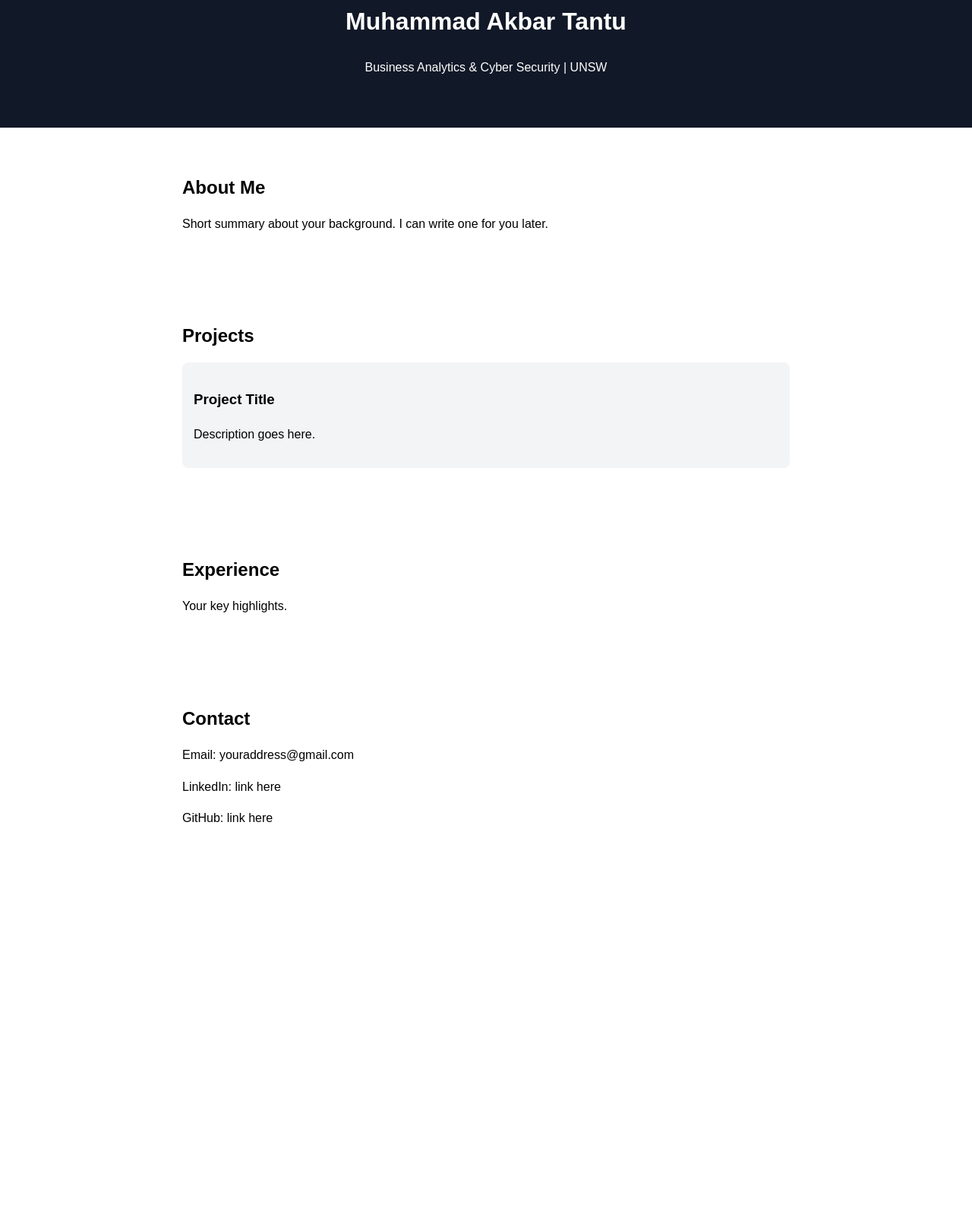
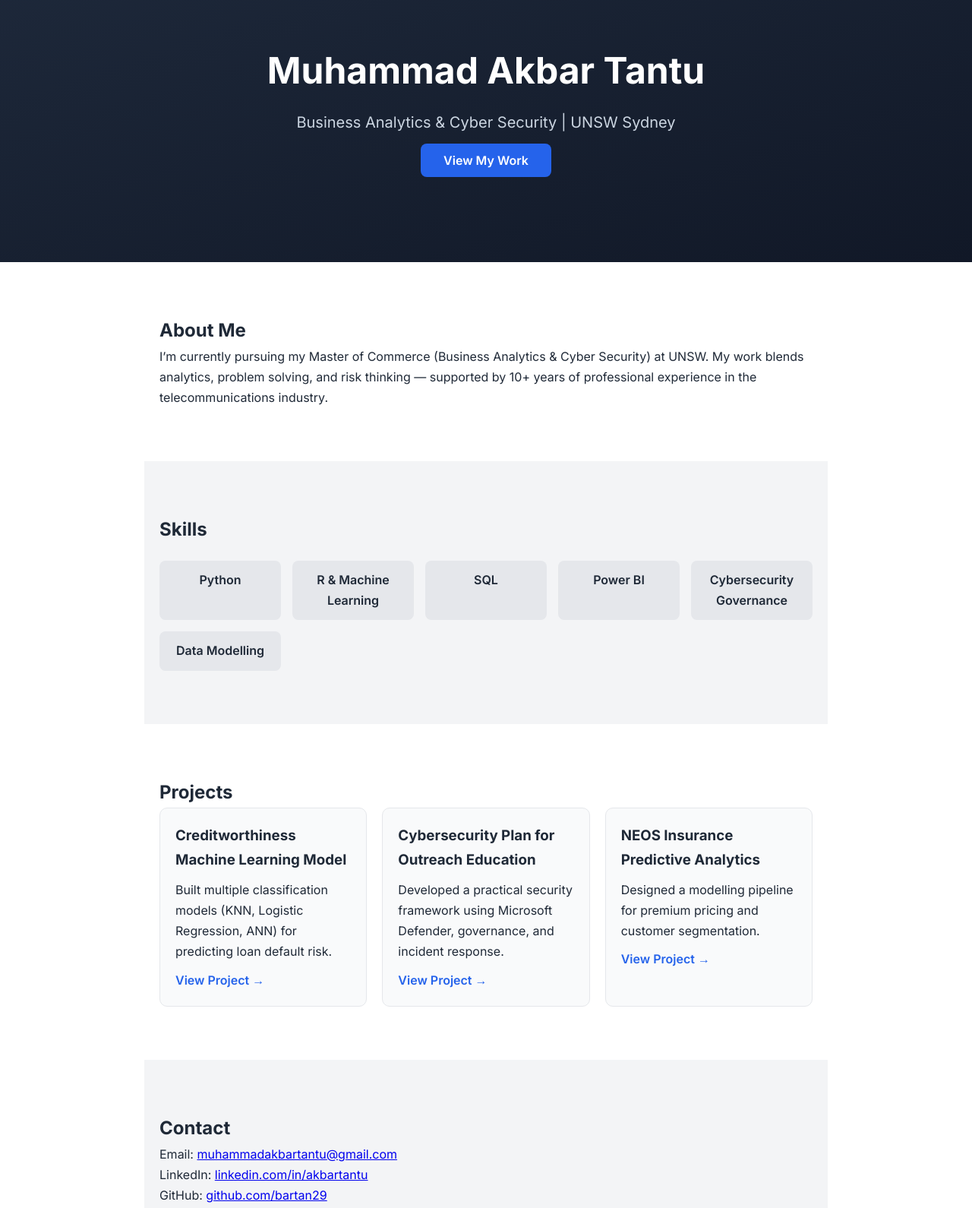
Before and after one commit to bartan29/bartan29.github.io, a plain HTML site: page index.html in a window 1280 px wide. Shown: the part 68-1658 px from the top of the page at 76% size. Before the commit the page ends 1214 px from the top, so only its background shows below. Drawn offline with Linux system fonts and the light colour scheme.

Commit message:
Update name to Muhammad Akbar Tantu

```diff
--- /dev/null
+++ b/assets/css/style.css
@@ -0,0 +1,91 @@
+* {
+    margin: 0;
+    padding: 0;
+    box-sizing: border-box;
+}
+
+body {
+    font-family: 'Inter', sans-serif;
+    color: #1f2937;
+    line-height: 1.7;
+}
+
+.section {
+    padding: 70px 20px;
+    max-width: 900px;
+    margin: auto;
+}
+
+.gray {
+    background: #f3f4f6;
+}
+
+/* HERO SECTION */
+.hero {
+    background: linear-gradient(to bottom right, #1e293b, #111827);
+    color: white;
+    padding: 120px 20px;
+    text-align: center;
+}
+
+.hero h1 {
+    font-size: 48px;
+    margin-bottom: 10px;
+}
+
+.subtitle {
+    font-size: 20px;
+    margin-bottom: 20px;
+    color: #cbd5e1;
+}
+
+.btn {
+    padding: 12px 30px;
+    background: #2563eb;
+    color: white;
+    border-radius: 8px;
+    text-decoration: none;
+    font-weight: 600;
+}
+
+/* SKILLS */
+.skill-grid {
+    display: grid;
+    grid-template-columns: repeat(auto-fit, minmax(150px, 1fr));
+    gap: 15px;
+    margin-top: 20px;
+}
+
+.skill-box {
+    padding: 12px;
+    border-radius: 8px;
+    text-align: center;
+    background: #e5e7eb;
+    font-weight: 600;
+}
+
+/* PROJECTS */
+.project-grid {
+    display: grid;
+    grid-template-columns: repeat(auto-fit, minmax(260px, 1fr));
+    gap: 20px;
+}
+
+.project-card {
+    padding: 20px;
+    border-radius: 10px;
+    background: #f9fafb;
+    border: 1px solid #e5e7eb;
+}
+
+.project-card h3 {
+    margin-bottom: 10px;
+}
+
+.link {
+    display: inline-block;
+    margin-top: 10px;
+    text-decoration: none;
+    color: #2563eb;
+    font-weight: 600;
+}
--- a/index.html
+++ b/index.html
@@ -3,39 +3,80 @@
 <head>
     <meta charset="UTF-8">
     <meta name="viewport" content="width=device-width, initial-scale=1.0">
-    <title>Akbar Tantu | Portfolio</title>
-    <link rel="stylesheet" href="style.css">
+    <title>Muhammad Akbar Tantu | Portfolio</title>
+    <link rel="stylesheet" href="assets/css/style.css">
+    <link rel="preconnect" href="https://fonts.googleapis.com">
+    <link rel="preconnect" href="https://fonts.gstatic.com" crossorigin>
+    <link href="https://fonts.googleapis.com/css2?family=Inter:wght@300;400;600;700&display=swap" rel="stylesheet">
 </head>
+
 <body>
 
-    <header>
-        <h1>Muhammad Akbar Tantu</h1>
-        <p>Business Analytics & Cyber Security | UNSW</p>
+    <!-- Header / Hero -->
+    <header class="hero">
+        <div class="hero-content">
+            <h1>Muhammad Akbar Tantu</h1>
+            <p class="subtitle">Business Analytics & Cyber Security | UNSW Sydney</p>
+            <a href="#projects" class="btn">View My Work</a>
+        </div>
     </header>
 
-    <section id="about">
+    <!-- About -->
+    <section id="about" class="section">
         <h2>About Me</h2>
-        <p>Short summary about your background. I can write one for you later.</p>
+        <p>
+            I’m currently pursuing my Master of Commerce (Business Analytics & Cyber Security) at UNSW.
+            My work blends analytics, problem solving, and risk thinking — supported by 10+ years of professional experience in the telecommunications industry.
+        </p>
     </section>
 
-    <section id="projects">
-        <h2>Projects</h2>
-        <div class="project">
-            <h3>Project Title</h3>
-            <p>Description goes here.</p>
+    <!-- Skills -->
+    <section id="skills" class="section gray">
+        <h2>Skills</h2>
+        <div class="skill-grid">
+            <div class="skill-box">Python</div>
+            <div class="skill-box">R & Machine Learning</div>
+            <div class="skill-box">SQL</div>
+            <div class="skill-box">Power BI</div>
+            <div class="skill-box">Cybersecurity Governance</div>
+            <div class="skill-box">Data Modelling</div>
         </div>
     </section>
 
-    <section id="experience">
-        <h2>Experience</h2>
-        <p>Your key highlights.</p>
+    <!-- Projects -->
+    <section id="projects" class="section">
+        <h2>Projects</h2>
+
+        <div class="project-grid">
+
+            <div class="project-card">
+                <h3>Creditworthiness Machine Learning Model</h3>
+                <p>Built multiple classification models (KNN, Logistic Regression, ANN) for predicting loan default risk.</p>
+                <a href="#" class="link">View Project →</a>
+            </div>
+
+            <div class="project-card">
+                <h3>Cybersecurity Plan for Outreach Education</h3>
+                <p>Developed a practical security framework using Microsoft Defender, governance, and incident response.</p>
+                <a href="#" class="link">View Project →</a>
+            </div>
+
+            <div class="project-card">
+                <h3>NEOS Insurance Predictive Analytics</h3>
+                <p>Designed a modelling pipeline for premium pricing and customer segmentation.</p>
+                <a href="#" class="link">View Project →</a>
+            </div>
+
+        </div>
+
     </section>
 
-    <section id="contact">
+    <!-- Contact -->
+    <section id="contact" class="section gray">
         <h2>Contact</h2>
-        <p>Email: youraddress@gmail.com</p>
-        <p>LinkedIn: link here</p>
-        <p>GitHub: link here</p>
+        <p>Email: <a href="mailto:muhammadakbartantu@gmail.com">muhammadakbartantu@gmail.com</a></p>
+        <p>LinkedIn: <a href="https://www.linkedin.com/in/akbartantu/">linkedin.com/in/akbartantu</a></p>
+        <p>GitHub: <a href="https://github.com/bartan29">github.com/bartan29</a></p>
     </section>
 
 </body>
--- a/style.css
+++ /dev/null
@@ -1,30 +0,0 @@
-body {
-    font-family: Arial, sans-serif;
-    margin: 0;
-    padding: 0;
-    line-height: 1.6;
-}
-
-header {
-    background: #111827;
-    color: #fff;
-    text-align: center;
-    padding: 50px 20px;
-}
-
-section {
-    padding: 40px 20px;
-    max-width: 800px;
-    margin: auto;
-}
-
-h2 {
-    margin-bottom: 15px;
-}
-
-.project {
-    background: #f3f4f6;
-    padding: 15px;
-    border-radius: 8px;
-    margin-bottom: 15px;
-}
```
Also changed, not shown: assets/js/script.js (added).
